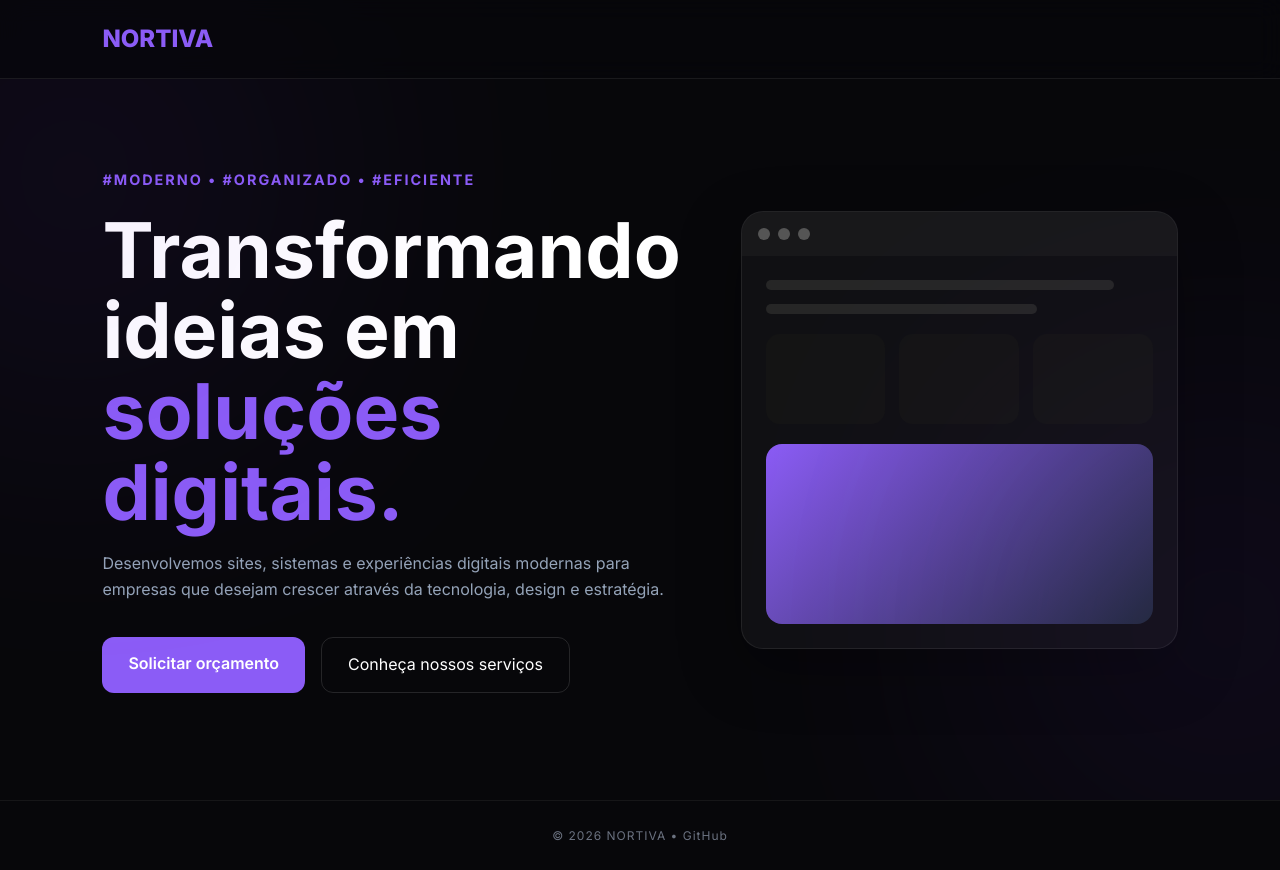
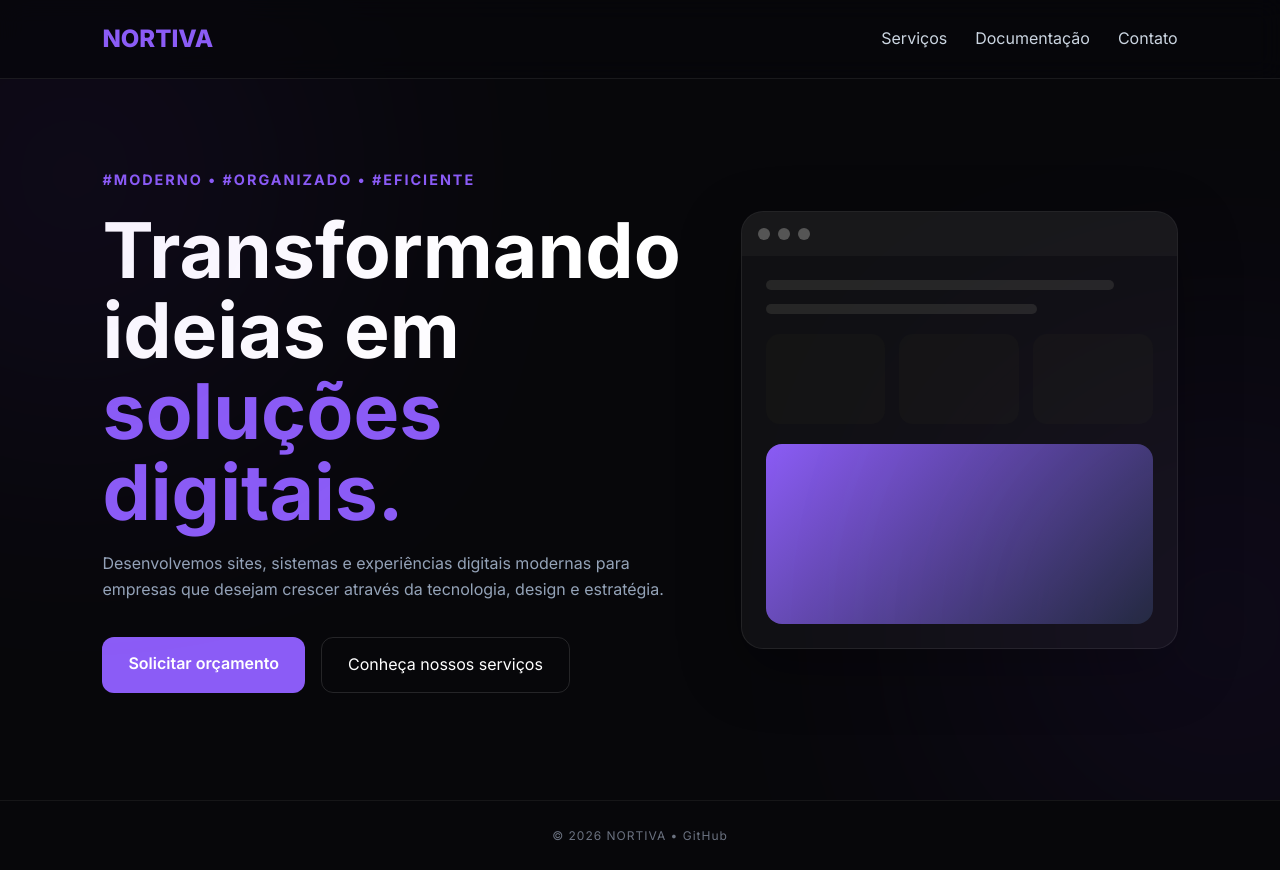
Before and after one commit to Nortiva/Landing-Page, a plain HTML site: page index.html in a window 1280 px wide. Drawn offline with Linux system fonts and the light colour scheme.

Commit message:
Update index.html

```diff
--- a/index.html
+++ b/index.html
@@ -19,6 +19,11 @@
 
     <a href="#" class="logo">NORTIVA</a>
 
+    <nav>
+        <a href="#sobre">Serviços</a>
+        <a href="pages/privacy.html">Documentação</a>
+        <a href="pages/privacy.html">Contato</a>
+    </nav>
 
 </header>
 
```
